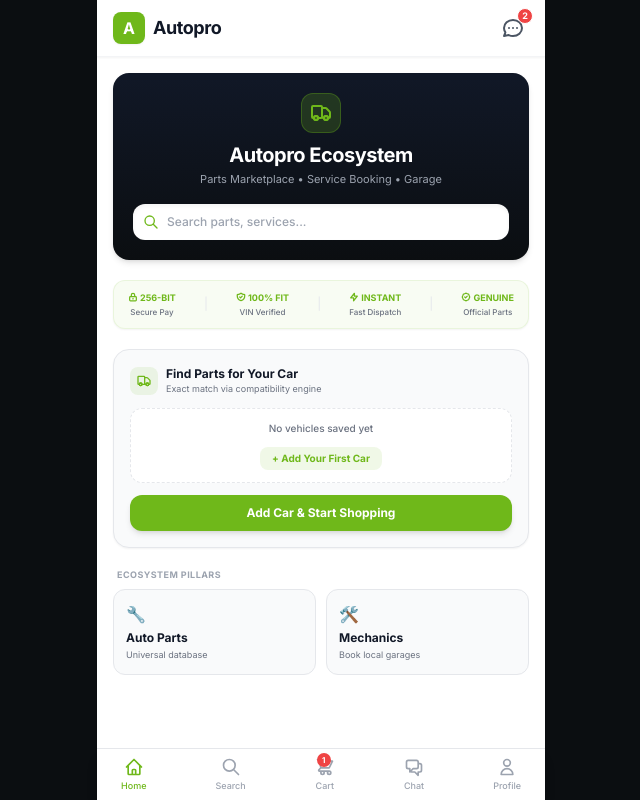
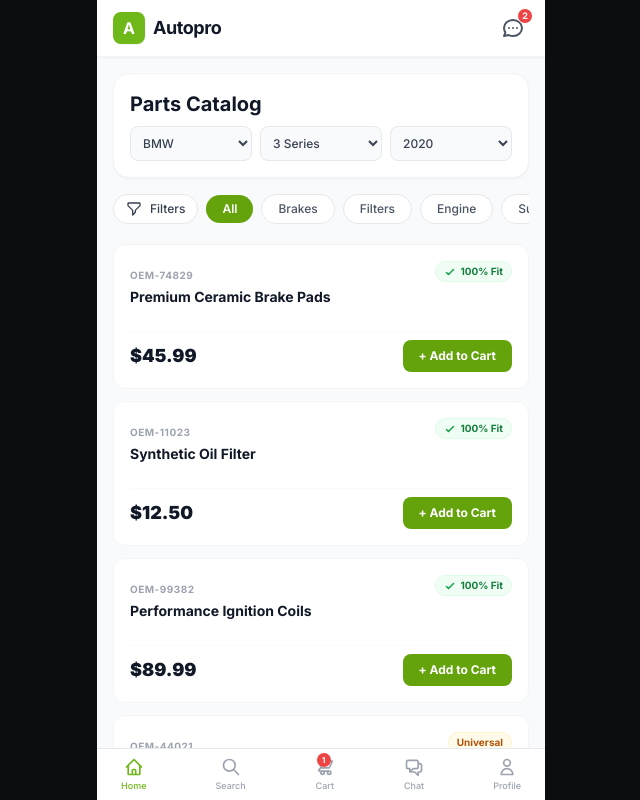
Before and after one commit to houcinhadjaissa-cyber/Autopro, a Next.js app in the folder apps/storefront/: page / in a window 1280 px wide. Shown: the top 800 px of the page, without its empty margins (319-959 px from the left). Built offline with nearby package versions, Linux system fonts and the light colour scheme.

Commit message:
Update page.tsx

```diff
--- a/apps/storefront/src/app/page.tsx
+++ b/apps/storefront/src/app/page.tsx
@@ -1,168 +1,123 @@
 "use client";
 
-import Link from "next/link";
-import { useGarageStore } from "@/stores/garageStore";
+import React, { useState } from "react";
 
-export default function Home() {
-  const { vehicles, vehicleCount } = useGarageStore();
-  const hasVehicles = vehicleCount() > 0;
-  const primaryVehicle = hasVehicles ? vehicles[0] : null;
-  const extraCount = vehicleCount() - 1;
+// Inline SVGs for bulletproof icons
+const FilterIcon = () => (
+  <svg className="w-4 h-4 mr-2" fill="none" stroke="currentColor" viewBox="0 0 24 24">
+    <path strokeLinecap="round" strokeLinejoin="round" strokeWidth="2" d="M3 4a1 1 0 011-1h16a1 1 0 011 1v2.586a1 1 0 01-.293.707l-6.414 6.414a1 1 0 00-.293.707V17l-4 4v-6.586a1 1 0 00-.293-.707L3.293 7.293A1 1 0 013 6.586V4z" />
+  </svg>
+);
+
+const CheckIcon = () => (
+  <svg className="w-3 h-3 text-green-600 mr-1" fill="none" stroke="currentColor" viewBox="0 0 24 24">
+    <path strokeLinecap="round" strokeLinejoin="round" strokeWidth="3" d="M5 13l4 4L19 7" />
+  </svg>
+);
+
+const initialParts = [
+  { id: 1, name: "Premium Ceramic Brake Pads", oem: "OEM-74829", price: 45.99, category: "Brakes", fit: true },
+  { id: 2, name: "Synthetic Oil Filter", oem: "OEM-11023", price: 12.50, category: "Filters", fit: true },
+  { id: 3, name: "Performance Ignition Coils", oem: "OEM-99382", price: 89.99, category: "Engine", fit: true },
+  { id: 4, name: "Heavy Duty Shock Absorbers", oem: "OEM-44021", price: 120.00, category: "Suspension", fit: false },
+  { id: 5, name: "Air Intake Filter", oem: "OEM-33210", price: 24.99, category: "Filters", fit: true }
+];
+
+export default function SearchPage() {
+  const [activeCategory, setActiveCategory] = useState("All");
+  const [addedItems, setAddedItems] = useState<{ [key: number]: true }>({});
+
+  const categories = ["All", "Brakes", "Filters", "Engine", "Suspension"];
+
+  const filteredParts = activeCategory === "All"
+    ? initialParts
+    : initialParts.filter(p => p.category === activeCategory);
+
+  const handleAdd = (id: number) => {
+    setAddedItems(prev => ({ ...prev, [id]: true }));
+    setTimeout(() => {
+      setAddedItems(prev => ({ ...prev, [id]: undefined } as any));
+    }, 2000);
+  };
 
   return (
-    <main className="p-4 space-y-5">
-
-      {/* ─── Hero Mobile Section ─── */}
-      <div className="bg-gradient-to-b from-gray-900 to-[#0B0E11] p-5 rounded-2xl text-center text-white shadow-md">
-        <div className="w-10 h-10 bg-[#6FB81A]/20 rounded-xl flex items-center justify-center mx-auto mb-2 border border-[#6FB81A]/30">
-          <svg className="w-6 h-6 text-[#6FB81A]" fill="none" stroke="currentColor" strokeWidth="2" viewBox="0 0 24 24"><path strokeLinecap="round" strokeLinejoin="round" d="M9 17a2 2 0 11-4 0 2 2 0 014 0zM19 17a2 2 0 11-4 0 2 2 0 014 0z"></path><path strokeLinecap="round" strokeLinejoin="round" d="M13 16V6a1 1 0 00-1-1H4a1 1 0 00-1 1v10a1 1 0 001 1h1m8-1a1 1 0 01-1 1H9m4-1V8a1 1 0 011-1h2.586a1 1 0 01.707.293l3.414 3.414a1 1 0 01.293.707V16a1 1 0 01-1 1h-1m-6-1a1 1 0 001 1h1M5 17a2 2 0 104 0m-4 0a2 2 0 114 0m6 0a2 2 0 104 0m-4 0a2 2 0 114 0"></path></svg>
-        </div>
-        <h1 className="text-xl font-bold tracking-tight">Autopro Ecosystem</h1>
-        <p className="text-[11px] text-gray-400 mb-4 mt-0.5">Parts Marketplace • Service Booking • Garage</p>
-
-        {/* Live Search Bar Placeholder */}
-        <Link href="/search" className="block bg-white rounded-xl p-2.5 text-left shadow-inner">
-          <div className="flex items-center gap-2 text-gray-400 text-xs font-medium">
-            <svg className="w-4 h-4 text-[#6FB81A]" fill="none" stroke="currentColor" strokeWidth="2" viewBox="0 0 24 24"><path strokeLinecap="round" strokeLinejoin="round" d="M21 21l-6-6m2-5a7 7 0 11-14 0 7 7 0 0114 0z"></path></svg>
-            <span>Search parts, services...</span>
-          </div>
-        </Link>
-      </div>
-
-      {/* ════════════════════════════════════════════════════════ */}
-      {/* 🔒 QUICK WIN #6: TRUST BADGE BAR (Pure Native SVGs)      */}
-      {/* ════════════════════════════════════════════════════════ */}
-      <div className="bg-[#6FB81A]/5 border border-[#6FB81A]/10 rounded-xl p-2.5 shadow-sm">
-        <div className="flex items-center justify-between text-center px-1">
-
-          <div className="flex flex-col items-center">
-            <div className="flex items-center gap-0.5 text-[#6FB81A] font-bold text-[9px]">
-              <svg className="w-2.5 h-2.5" fill="none" stroke="currentColor" strokeWidth="3" viewBox="0 0 24 24"><path strokeLinecap="round" strokeLinejoin="round" d="M12 15v2m-6 4h12a2 2 0 002-2v-6a2 2 0 00-2-2H6a2 2 0 00-2 2v6a2 2 0 002 2zm10-10V7a4 4 0 00-8 0v4h8z"></path></svg>
-              <span>256-BIT</span>
-            </div>
-            <span className="text-[8px] text-gray-500 block font-medium mt-0.5">Secure Pay</span>
-          </div>
-
-          <span className="text-gray-200 text-xs">|</span>
-
-          <div className="flex flex-col items-center">
-            <div className="flex items-center gap-0.5 text-[#6FB81A] font-bold text-[9px]">
-              <svg className="w-2.5 h-2.5" fill="none" stroke="currentColor" strokeWidth="3" viewBox="0 0 24 24"><path strokeLinecap="round" strokeLinejoin="round" d="M9 12l2 2 4-4m5.618-4.016A11.955 11.955 0 0112 2.944a11.955 11.955 0 01-8.618 3.04A12.02 12.02 0 003 9c0 5.591 3.824 10.29 9 11.622 5.176-1.332 9-6.03 9-11.622 0-1.042-.133-2.052-.382-3.016z"></path></svg>
-              <span>100% FIT</span>
-            </div>
-            <span className="text-[8px] text-gray-500 block font-medium mt-0.5">VIN Verified</span>
-          </div>
-
-          <span className="text-gray-200 text-xs">|</span>
-
-          <div className="flex flex-col items-center">
-            <div className="flex items-center gap-0.5 text-[#6FB81A] font-bold text-[9px]">
-              <svg className="w-2.5 h-2.5" fill="none" stroke="currentColor" strokeWidth="3" viewBox="0 0 24 24"><path strokeLinecap="round" strokeLinejoin="round" d="M13 10V3L4 14h7v7l9-11h-7z"></path></svg>
-              <span>INSTANT</span>
-            </div>
-            <span className="text-[8px] text-gray-500 block font-medium mt-0.5">Fast Dispatch</span>
-          </div>
-
-          <span className="text-gray-200 text-xs">|</span>
-
-          <div className="flex flex-col items-center">
-            <div className="flex items-center gap-0.5 text-[#6FB81A] font-bold text-[9px]">
-              <svg className="w-2.5 h-2.5" fill="none" stroke="currentColor" strokeWidth="3" viewBox="0 0 24 24"><path strokeLinecap="round" strokeLinejoin="round" d="M9 12l2 2 4-4M7.835 4.697a3.42 3.42 0 001.946-.806 3.42 3.42 0 014.438 0 3.42 3.42 0 001.946.806 3.42 3.42 0 013.138 3.138 3.42 3.42 0 00.806 1.946 3.42 3.42 0 010 4.438 3.42 3.42 0 00-.806 1.946 3.42 3.42 0 01-3.138 3.138 3.42 3.42 0 00-1.946.806 3.42 3.42 0 01-4.438 0 3.42 3.42 0 00-1.946-.806 3.42 3.42 0 01-3.138-3.138 3.42 3.42 0 00-.806-1.946 3.42 3.42 0 010-4.438 3.42 3.42 0 00.806-1.946 3.42 3.42 0 013.138-3.138z"></path></svg>
-              <span>GENUINE</span>
-            </div>
-            <span className="text-[8px] text-gray-500 block font-medium mt-0.5">Official Parts</span>
-          </div>
-
+    <div className="min-h-screen bg-gray-50 pb-24 px-4 pt-4">
+      {/* Search & Compatibility Header */}
+      <div className="bg-white rounded-2xl p-4 shadow-sm border border-gray-100 mb-4">
+        <h1 className="text-xl font-bold text-gray-900 mb-2">Parts Catalog</h1>
+        <div className="grid grid-cols-3 gap-2">
+          <select className="bg-gray-50 border border-gray-200 rounded-lg p-2 text-xs font-medium text-gray-700 outline-none">
+            <option>BMW</option>
+            <option>Audi</option>
+            <option>Mercedes</option>
+          </select>
+          <select className="bg-gray-50 border border-gray-200 rounded-lg p-2 text-xs font-medium text-gray-700 outline-none">
+            <option>3 Series</option>
+            <option>5 Series</option>
+          </select>
+          <select className="bg-gray-50 border border-gray-200 rounded-lg p-2 text-xs font-medium text-gray-700 outline-none">
+            <option>2020</option>
+            <option>2019</option>
+          </select>
         </div>
       </div>
 
-      {/* ════════════════════════════════════════════════════════ */}
-      {/* 🚗 QUICK WIN #5: "FIND PARTS FOR MY CAR" CTA (7zap Image)*/}
-      {/* ════════════════════════════════════════════════════════ */}
-      <section className="bg-gray-50 rounded-2xl border border-gray-200 p-4 shadow-sm">
-        <div className="flex items-center gap-2 mb-3">
-          <div className="w-7 h-7 rounded-lg bg-[#6FB81A]/10 flex items-center justify-center text-[#6FB81A]">
-            <svg className="w-4 h-4" fill="none" stroke="currentColor" strokeWidth="2" viewBox="0 0 24 24"><path strokeLinecap="round" strokeLinejoin="round" d="M9 17a2 2 0 11-4 0 2 2 0 014 0zM19 17a2 2 0 11-4 0 2 2 0 014 0z"></path><path strokeLinecap="round" strokeLinejoin="round" d="M13 16V6a1 1 0 00-1-1H4a1 1 0 00-1 1v10a1 1 0 001 1h1m8-1a1 1 0 01-1 1H9m4-1V8a1 1 0 011-1h2.586a1 1 0 01.707.293l3.414 3.414a1 1 0 01.293.707V16a1 1 0 01-1 1h-1m-6-1a1 1 0 001 1h1M5 17a2 2 0 104 0m-4 0a2 2 0 114 0m6 0a2 2 0 104 0m-4 0a2 2 0 114 0"></path></svg>
-          </div>
-          <div>
-            <h2 className="text-xs font-bold text-gray-900">Find Parts for Your Car</h2>
-            <p className="text-[9px] text-gray-500">Exact match via compatibility engine</p>
-          </div>
-        </div>
+      {/* Horizontal Category Pills */}
+      <div className="flex items-center space-x-2 overflow-x-auto no-scrollbar mb-4 pb-1">
+        <button className="flex items-center bg-white px-3 py-1.5 rounded-full border border-gray-200 text-xs font-medium text-gray-700 shadow-2xs">
+          <FilterIcon /> Filters
+        </button>
+        {categories.map(cat => (
+          <button
+            key={cat}
+            onClick={() => setActiveCategory(cat)}
+            className={`px-4 py-1.5 rounded-full text-xs font-medium whitespace-nowrap transition-colors ${
+              activeCategory === cat
+                ? "bg-[#65a30d] text-white font-semibold shadow-xs"
+                : "bg-white text-gray-600 border border-gray-200"
+            }`}
+          >
+            {cat}
+          </button>
+        ))}
+      </div>
 
-        {/* Dynamic Vehicle Card with Safe 7zap Image loading */}
-        {hasVehicles && primaryVehicle ? (
-          <div className="bg-white rounded-xl p-2.5 mb-3 border border-gray-200 flex items-center gap-2.5 shadow-sm">
-
-            {/* Real 7zap Image Area */}
-            <div className="w-16 h-11 rounded-lg bg-gray-50 border border-gray-100 flex items-center justify-center overflow-hidden flex-shrink-0 p-0.5">
-              {/* eslint-disable-next-line @next/next/no-img-element */}
-              <img
-                src={
-                  primaryVehicle.imageUrl ||
-                  `https://www.carimagery.org/api.asmx/GetImageUrl?search=${encodeURIComponent(`${primaryVehicle.make} ${primaryVehicle.model}`)}`
-                }
-                alt={primaryVehicle.make}
-                className="w-full h-full object-contain"
-                onError={(e) => {
-                  e.currentTarget.src = "https://placehold.co/100x60/eeeeee/6FB81A?text=Car";
-                }}
-              />
+      {/* Parts List */}
+      <div className="space-y-3">
+        {filteredParts.map(part => (
+          <div key={part.id} className="bg-white rounded-xl p-4 border border-gray-100 shadow-2xs flex flex-col justify-between">
+            <div className="flex justify-between items-start mb-2">
+              <div>
+                <span className="text-[10px] font-bold tracking-wider text-gray-400 uppercase">{part.oem}</span>
+                <h3 className="font-bold text-sm text-gray-900 mt-0.5">{part.name}</h3>
+              </div>
+              {part.fit ? (
+                <span className="inline-flex items-center bg-green-50 text-green-700 text-[10px] font-bold px-2 py-0.5 rounded-full border border-green-100">
+                  <CheckIcon /> 100% Fit
+                </span>
+              ) : (
+                <span className="inline-flex items-center bg-amber-50 text-amber-700 text-[10px] font-bold px-2 py-0.5 rounded-full border border-amber-100">
+                  Universal
+                </span>
+              )}
             </div>
 
-            <div className="flex-1 min-w-0">
-              <p className="text-xs font-bold text-gray-900 truncate">
-                {primaryVehicle.make} {primaryVehicle.model}
-              </p>
-              <p className="text-[9px] text-gray-500 font-mono truncate mt-0.5">
-                {primaryVehicle.year} • {primaryVehicle.fuelType || "Gasoline"}
-              </p>
+            <div className="flex items-center justify-between mt-4 pt-2 border-t border-gray-50">
+              <div className="text-lg font-black text-gray-900">${part.price.toFixed(2)}</div>
+              <button
+                onClick={() => handleAdd(part.id)}
+                className={`px-4 py-2 rounded-lg font-bold text-xs transition-all ${
+                  addedItems[part.id]
+                    ? "bg-green-600 text-white"
+                    : "bg-[#65a30d] text-white active:scale-95"
+                }`}
+              >
+                {addedItems[part.id] ? "✓ Added to Cart" : "+ Add to Cart"}
+              </button>
             </div>
-
-            {extraCount > 0 && (
-              <Link href="/garage" className="text-[9px] text-[#6FB81A] font-bold flex items-center bg-[#6FB81A]/10 px-1.5 py-0.5 rounded">
-                +{extraCount}
-              </Link>
-            )}
           </div>
-        ) : (
-          <div className="bg-white rounded-xl p-3 mb-3 border border-dashed border-gray-200 text-center">
-            <p className="text-[10px] text-gray-500 mb-2 font-medium">No vehicles saved yet</p>
-            <Link
-              href="/garage"
-              className="inline-flex items-center gap-1 px-3 py-1 bg-[#6FB81A]/10 text-[#6FB81A] rounded-lg text-[10px] font-bold"
-            >
-              <span>+ Add Your First Car</span>
-            </Link>
-          </div>
-        )}
-
-        {/* CTA Search Link */}
-        <Link
-          href={hasVehicles && primaryVehicle ? `/search?vehicle=${primaryVehicle.id}` : "/garage"}
-          className="w-full flex items-center justify-center gap-1 py-2.5 bg-[#6FB81A] text-white rounded-xl font-bold text-xs shadow-md active:bg-[#5A9415]"
-        >
-          <span>{hasVehicles && primaryVehicle ? `Browse Parts for ${primaryVehicle.make}` : "Add Car & Start Shopping"}</span>
-        </Link>
-      </section>
-
-      {/* ─── Universal Services Grid ─── */}
-      <div className="space-y-2">
-        <h3 className="text-[9px] font-bold text-gray-400 uppercase tracking-wider px-1">Ecosystem Pillars</h3>
-        <div className="grid grid-cols-2 gap-2.5">
-          <Link href="/search" className="bg-gray-50 p-3 rounded-xl border border-gray-200 block">
-            <span className="text-base block mb-1">🔧</span>
-            <h4 className="text-xs font-bold text-gray-900">Auto Parts</h4>
-            <p className="text-[9px] text-gray-500 mt-0.5">Universal database</p>
-          </Link>
-          <Link href="/services" className="bg-gray-50 p-3 rounded-xl border border-gray-200 block">
-            <span className="text-base block mb-1">🛠️</span>
-            <h4 className="text-xs font-bold text-gray-900">Mechanics</h4>
-            <p className="text-[9px] text-gray-500 mt-0.5">Book local garages</p>
-          </Link>
-        </div>
+        ))}
       </div>
-
-    </main>
+    </div>
   );
-                                                                                                                                                                                                            }
+}
```
